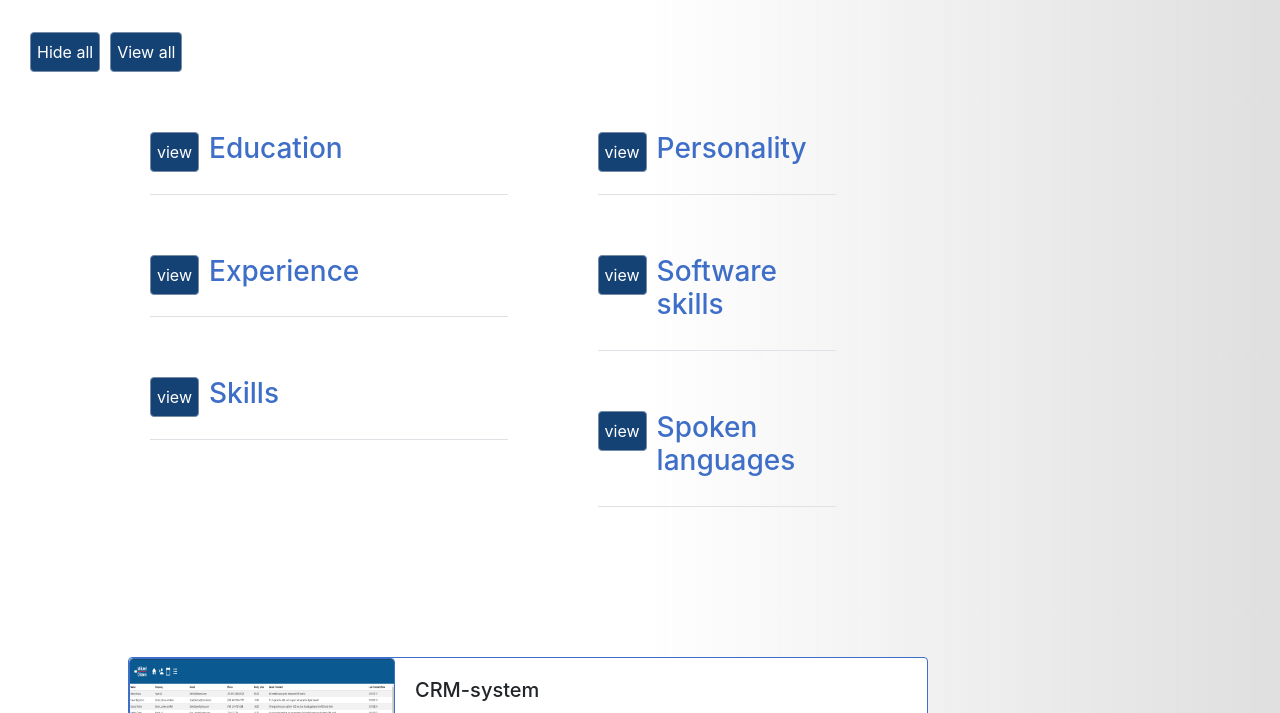
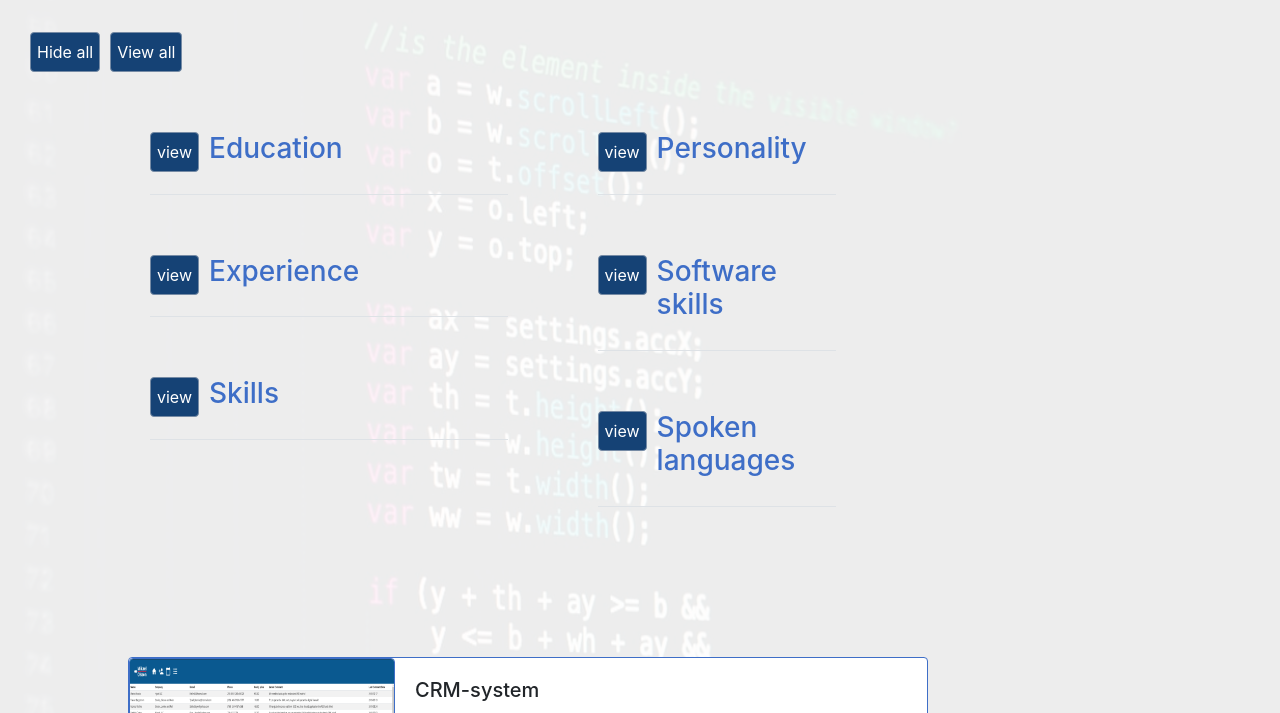
Before and after one commit to Robin-Neuman/robinneuman.github.io, a plain HTML site: page index.html in a window 1280 px wide. Shown: the part 406-1119 px from the top of the page. Drawn offline with nearby package versions, Linux system fonts and the light colour scheme.

Commit message:
finally fixed it

```diff
--- a/css/sass.scss
+++ b/css/sass.scss
@@ -182,16 +182,14 @@ $border: #768BA5;
 }
 
 #sideImage{
-    background-image: linear-gradient( to right, rgb(255, 255, 255)0%, rgba(219, 219, 219, 0.87)25%, rgba(219, 219, 219, 0.89)30%, rgba(255, 255, 255, 0.815)35%, rgb(255, 255, 255)50%), url("./programming.jpg");
     position: fixed;
     right: 0px;
     background-repeat: no-repeat;
     top: 0px;
-    left: 50%;
-    height: 10000px;
-    width: 2500px;
+    height: 300%;
+    width: 100%;
     z-index: -1;
-    animation: 0.8s ease-out slideInFromLeft, 0.8s linear opacityFromLeft;
+    opacity: 0.08;
 }
 #projects{
     margin-top: 150px;
--- a/index.html
+++ b/index.html
@@ -65,7 +65,7 @@
     </nav>
 
     <!-- Background image -->
-    <div id="sideImage"></div>
+    <img id="sideImage" src="programming.jpg" alt="">
 
     <!-- Hide and view all buttons -->
     <div id="affectAll">
```
Also changed, not shown: css/sass.css, 1 other file.
